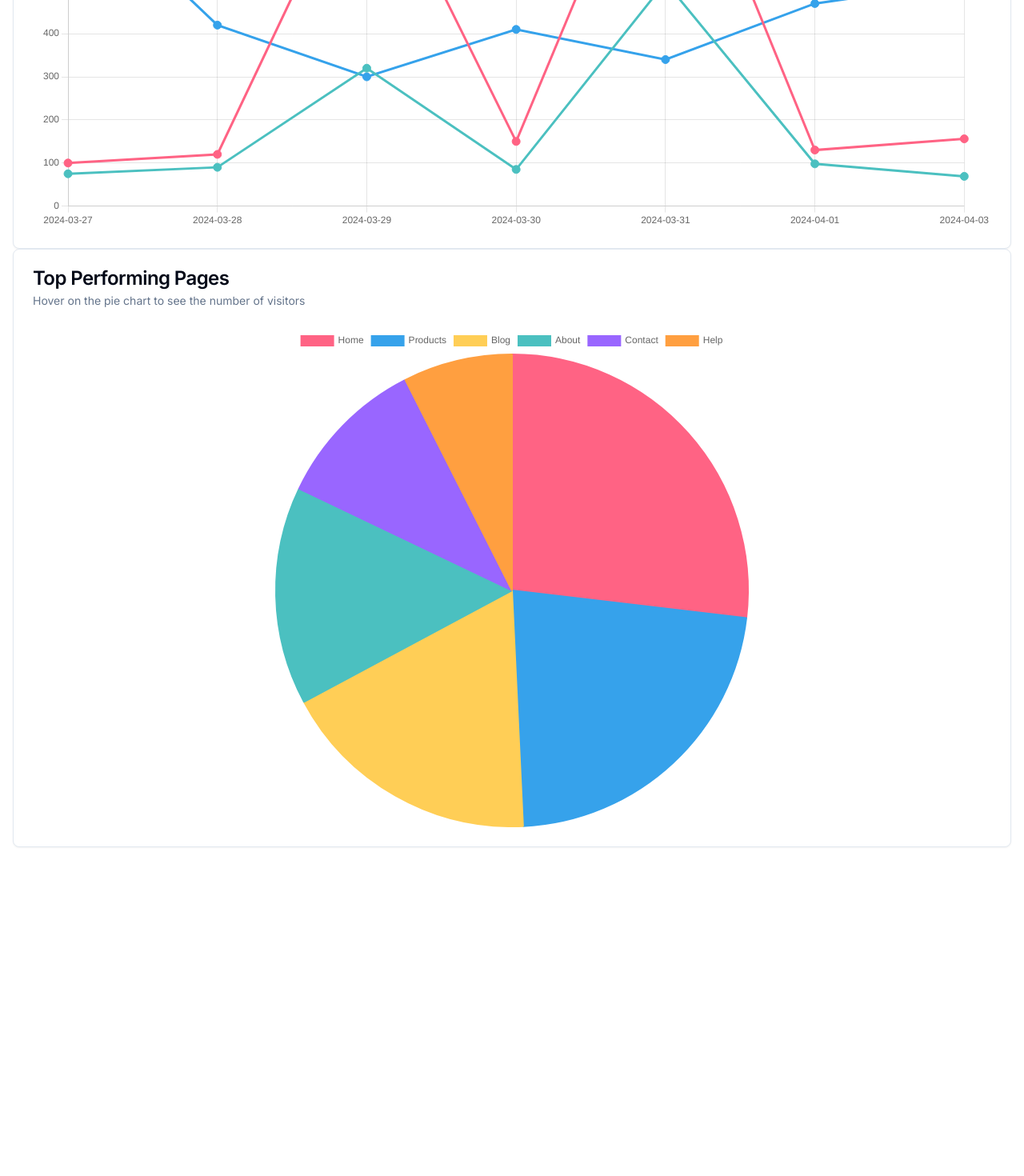
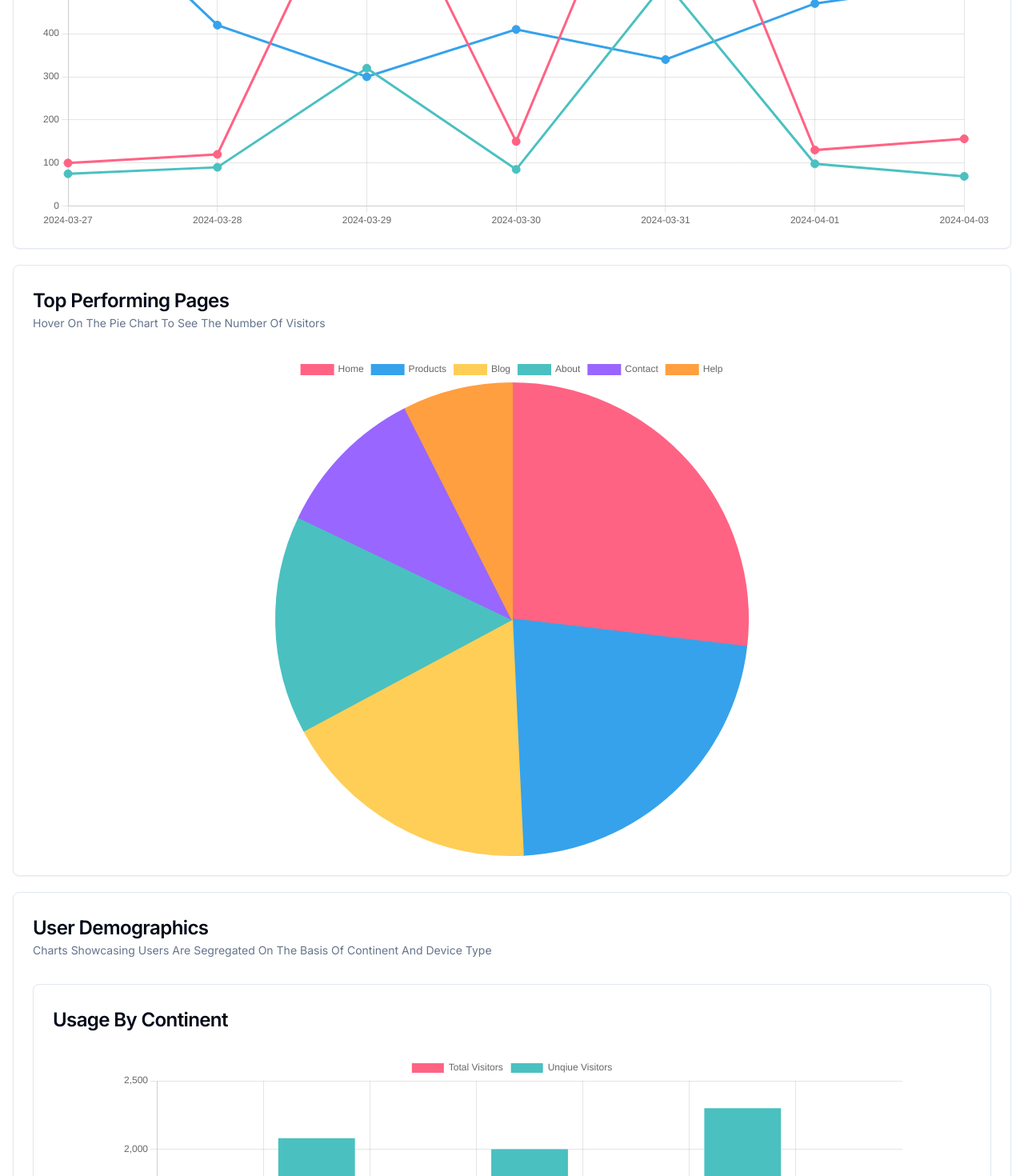
Before and after one commit to riyavishwakarma13/dashboard-chartjs-shadcn, a Next.js app: page /dashboard in a window 1280 px wide. Shown: the part 514-1984 px from the top of the page at 80% size. Before the commit the page ends 1605 px from the top, so only its background shows below. Built offline with nearby package versions, Linux system fonts and the light colour scheme.

Commit message:
changes => complete UI done

```diff
--- a/src/app/dashboard/page.tsx
+++ b/src/app/dashboard/page.tsx
@@ -2,19 +2,17 @@
 import React from "react";
 import LineChart from "@/charts/LineChart";
 import PieChart from "@/charts/PieChart";
-import StackChart from "@/charts/StackChart";
-import DoughnutChart from "@/charts/DoughnutChart";
 import Navbar from "@/components/Navbar";
+import UserDemographic from "@/components/UserDemographic";
 
 const Dashboard = () => {
   return (
     <div className="max-w-7xl mx-auto">
       <Navbar />
-      <main className="container mx-auto px-4 py-8">
+      <main className="container mx-auto space-y-5 px-4 py-8">
         <LineChart />
         <PieChart />
-        {/* <DoughnutChart />
-        <StackChart /> */}
+        <UserDemographic />
       </main>
     </div>
   );
--- a/src/charts/DoughnutChart.tsx
+++ b/src/charts/DoughnutChart.tsx
@@ -28,6 +28,7 @@ const DoughnutChart = () => {
 
   const options = {
     responsive: true,
+    maintainAspectRatio: true,
   };
 
   return <Doughnut data={data} options={options} />;
--- a/src/charts/LineChart.tsx
+++ b/src/charts/LineChart.tsx
@@ -1,7 +1,6 @@
 "use client";
 import {
   Chart as ChartJS,
-  RadialLinearScale,
   PointElement,
   LineElement,
   Filler,
@@ -13,10 +12,10 @@ import {
 import { Card, CardContent, CardHeader, CardTitle } from "@/components/ui/card";
 import { useEffect, useState } from "react";
 import { Line } from "react-chartjs-2";
+import { Label } from "@/components/ui/label";
 
 ChartJS.register(
   LinearScale,
-  RadialLinearScale,
   PointElement,
   LineElement,
   CategoryScale,
@@ -157,6 +156,8 @@ const LineChart = () => {
         <CardHeader>
           <CardTitle>Website Traffic Overview</CardTitle>
         </CardHeader>
+        <div className="space-x-3">
+          <Label className="text-lg">Filter by:</Label>
           <select
             value={timeframe}
             className="border border-gray-200 px-4 py-2 rounded-lg"
@@ -167,6 +168,7 @@ const LineChart = () => {
             <option value="monthly">Monthly</option>
           </select>
         </div>
+      </div>
       <CardContent>
         <Line data={chartData} options={option} />
       </CardContent>
--- a/src/charts/PieChart.tsx
+++ b/src/charts/PieChart.tsx
@@ -45,9 +45,9 @@ const PieChart = () => {
 
   return (
     <Card>
-      <CardHeader>
+      <CardHeader className="py-8 px-6">
         <CardTitle>Top Performing Pages</CardTitle>
-        <CardDescription>
+        <CardDescription className="capitalize">
           Hover on the pie chart to see the number of visitors
         </CardDescription>
       </CardHeader>
--- a/src/charts/StackChart.tsx
+++ b/src/charts/StackChart.tsx
@@ -22,6 +22,7 @@ ChartJS.register(
 const StackChart = () => {
   const options = {
     responsive: true,
+    maintainAspectRatio: true,
     scales: {
       x: {
         stacked: true,
@@ -47,12 +48,12 @@ const StackChart = () => {
     datasets: [
       {
         label: "Total Visitors",
-        data: [1000, 1200, 850, 1150, 980, 1320, 1500],
+        data: [1000, 1200, 850, 1150, 980, 1320, 15],
         backgroundColor: "rgb(255, 99, 132)",
       },
       {
         label: "Unqiue Visitors",
-        data: [750, 880, 620, 850, 720, 980, 1100],
+        data: [750, 880, 620, 850, 720, 980, 11],
         backgroundColor: "rgb(75, 192, 192)",
       },
     ],
--- /dev/null
+++ b/src/components/UserDemographic.tsx
@@ -0,0 +1,47 @@
+import React from "react";
+
+import {
+  Card,
+  CardContent,
+  CardDescription,
+  CardHeader,
+  CardTitle,
+} from "@/components/ui/card";
+import StackChart from "@/charts/StackChart";
+import DoughnutChart from "@/charts/DoughnutChart";
+
+const UserDemographic = () => {
+  return (
+    <div>
+      <Card>
+        <CardHeader className="py-8 px-6">
+          <CardTitle>User Demographics</CardTitle>
+          <CardDescription className="capitalize">
+            Charts showcasing users are segregated on the basis of continent and
+            device type
+          </CardDescription>
+        </CardHeader>
+        <CardContent className="space-y-5">
+          <Card>
+            <CardHeader className="py-8 px-6">
+              <CardTitle>Usage By Continent</CardTitle>
+            </CardHeader>
+            <CardContent className="mx-auto max-w-5xl">
+              <StackChart />
+            </CardContent>
+          </Card>
+          <Card>
+            <CardHeader className="py-8 px-6">
+              <CardTitle>Usage By Device</CardTitle>
+            </CardHeader>
+            <CardContent className="mx-auto max-w-2xl">
+              <DoughnutChart />
+            </CardContent>
+          </Card>
+        </CardContent>
+      </Card>
+    </div>
+  );
+};
+
+export default UserDemographic;
--- a/src/hooks/useData.ts
+++ /dev/null
@@ -1,32 +0,0 @@
-import { useState, useEffect } from "react";
-import { DashboardData } from "../../types";
-
-const useData = () => {
-  const [data, setData] = useState<DashboardData[]>([]);
-  const [isLoading, setIsLoading] = useState(false);
-  const [error, setError] = useState<Error | null>(null);
-  useEffect(() => {
-    const fetchData = async () => {
-      setIsLoading(true);
-      setError(null);
-      try {
-        const response = await fetch("../../data.json"); // Adjust path if needed
-        if (!response.ok) {
-          throw new Error("Failed to fetch data");
-        }
-        const entry = (await response.json()) as DashboardData[];
-
-        setData(entry);
-      } catch (error) {
-        setError(error as Error);
-      } finally {
-        setIsLoading(false);
-      }
-    };
-    fetchData();
-  }, []);
-
-  return { data, isLoading, error };
-};
-
-export default useData;
```
Also changed, not shown: src/components/Login.tsx (+2 -12 lines). Lines whose indentation alone changed are shown as unchanged.
